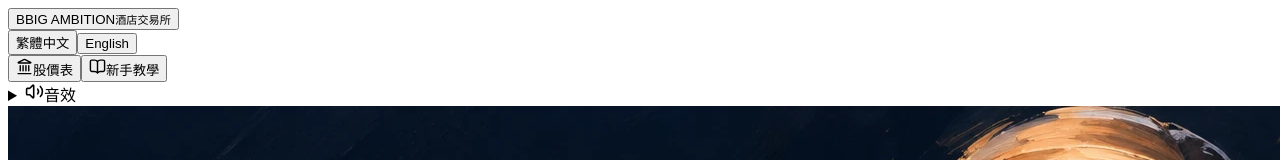
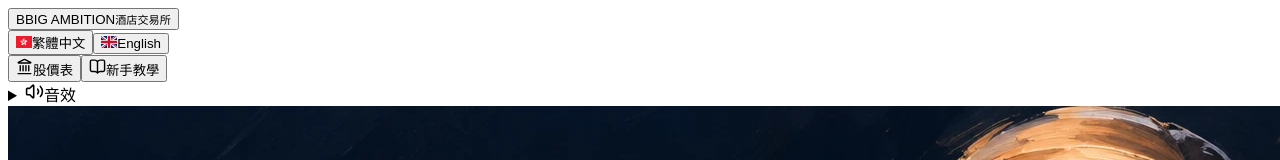
Before and after one commit to bruce-tp/acquire-boardgame, a Next.js app: page / in a window 1280 px wide. Shown: the top 160 px of the page. Built offline with nearby package versions, Linux system fonts and the light colour scheme.

Commit message:
Add Hong Kong and UK flags to the language switch

```diff
--- a/app/globals.css
+++ b/app/globals.css
@@ -763,7 +763,8 @@
 }
 
 .language-switch { display: inline-flex; gap: 3px; padding: 3px; border: 1px solid var(--line); border-radius: 6px; }
-.language-switch button { padding: 5px 8px; border-radius: 3px; font-size: 12px; white-space: nowrap; }
+.language-switch button { display: inline-flex; align-items: center; gap: 5px; padding: 5px 8px; border-radius: 3px; font-size: 12px; white-space: nowrap; }
+.language-flag { flex: none; border-radius: 2px; }
 .language-switch button[aria-pressed="true"] { background: #d9bd7950; color: var(--goldlight); }
 .stock-card-hotel { max-width: 100%; white-space: normal; overflow-wrap: anywhere; }
 .tutorial-turn-certificate strong { overflow-wrap: anywhere; }
--- a/components/language.tsx
+++ b/components/language.tsx
@@ -35,7 +35,7 @@ export function useLanguage() {
 export function LanguageSwitch() {
   const {language, setLanguage, t} = useLanguage();
   return <div className="language-switch" role="group" aria-label={t('選擇語言', 'Choose language')}>
-    <button type="button" lang="zh-Hant" aria-pressed={language === 'zh'} onClick={() => setLanguage('zh')}>繁體中文</button>
-    <button type="button" lang="en" aria-pressed={language === 'en'} onClick={() => setLanguage('en')}>English</button>
+    <button type="button" lang="zh-Hant" aria-pressed={language === 'zh'} onClick={() => setLanguage('zh')}><img className="language-flag" src="/flags/hk.svg" alt="" width={16} height={12}/>繁體中文</button>
+    <button type="button" lang="en" aria-pressed={language === 'en'} onClick={() => setLanguage('en')}><img className="language-flag" src="/flags/gb.svg" alt="" width={16} height={12}/>English</button>
   </div>;
 }
```
Also changed, not shown: public/flags/flag-icons-LICENSE.txt (added), public/flags/gb.svg (added), public/flags/hk.svg (added).
